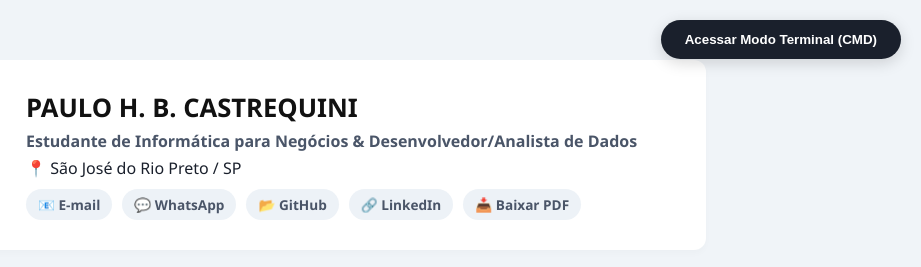
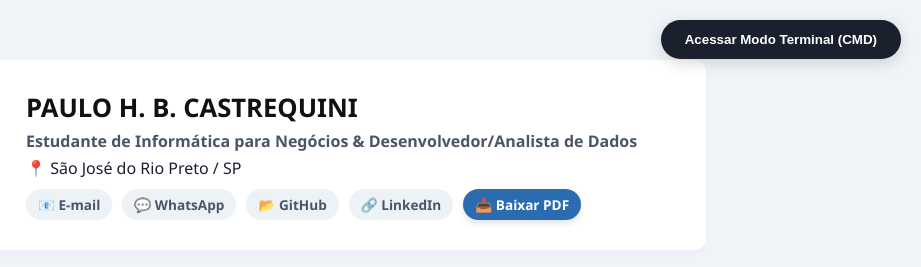
Before and after one commit to zu-oss/paulohbc, a plain HTML site: page index.html in a window 1280 px wide. Shown: the top 267 px of the page, 359-1280 px from the left. Drawn offline with Linux system fonts and the light colour scheme.

Commit message:
Refactor CSS for modern and CMD views

```diff
--- a/style.css
+++ b/style.css
@@ -58,7 +58,14 @@ body.view-cmd .toggle-btn {
     background-color: var(--cmd-green);
     color: #000000;
 }
-
+.btn-download {
+    background-color: var(--accent-modern) !important;
+    color: #ffffff !important;
+    box-shadow: 0 4px 6px rgba(0, 0, 0, 0.1);
+}
+.btn-download:hover {
+    background-color: #1a202c !important;
+}
 .container {
     width: 100%;
     max-width: 850px;
```
